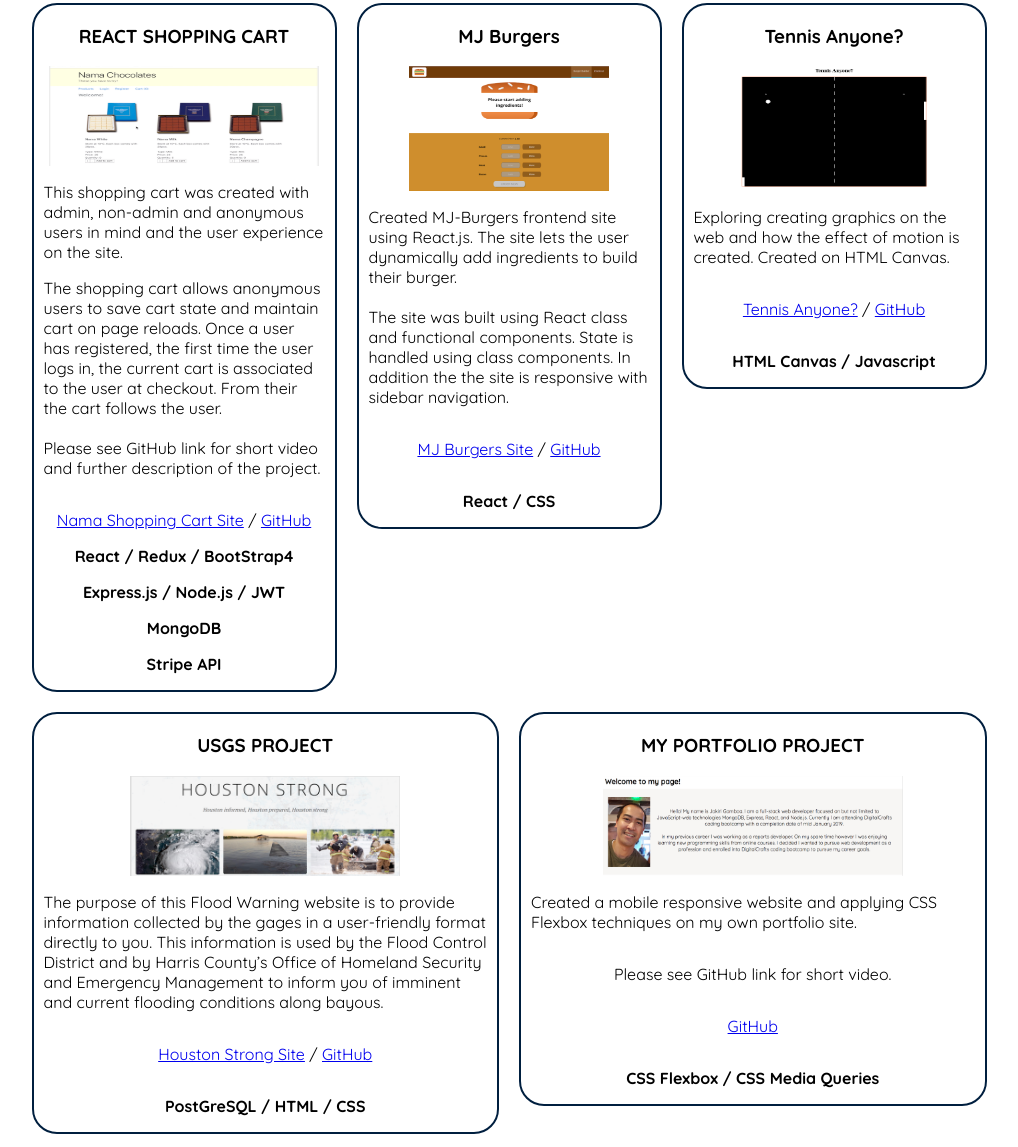
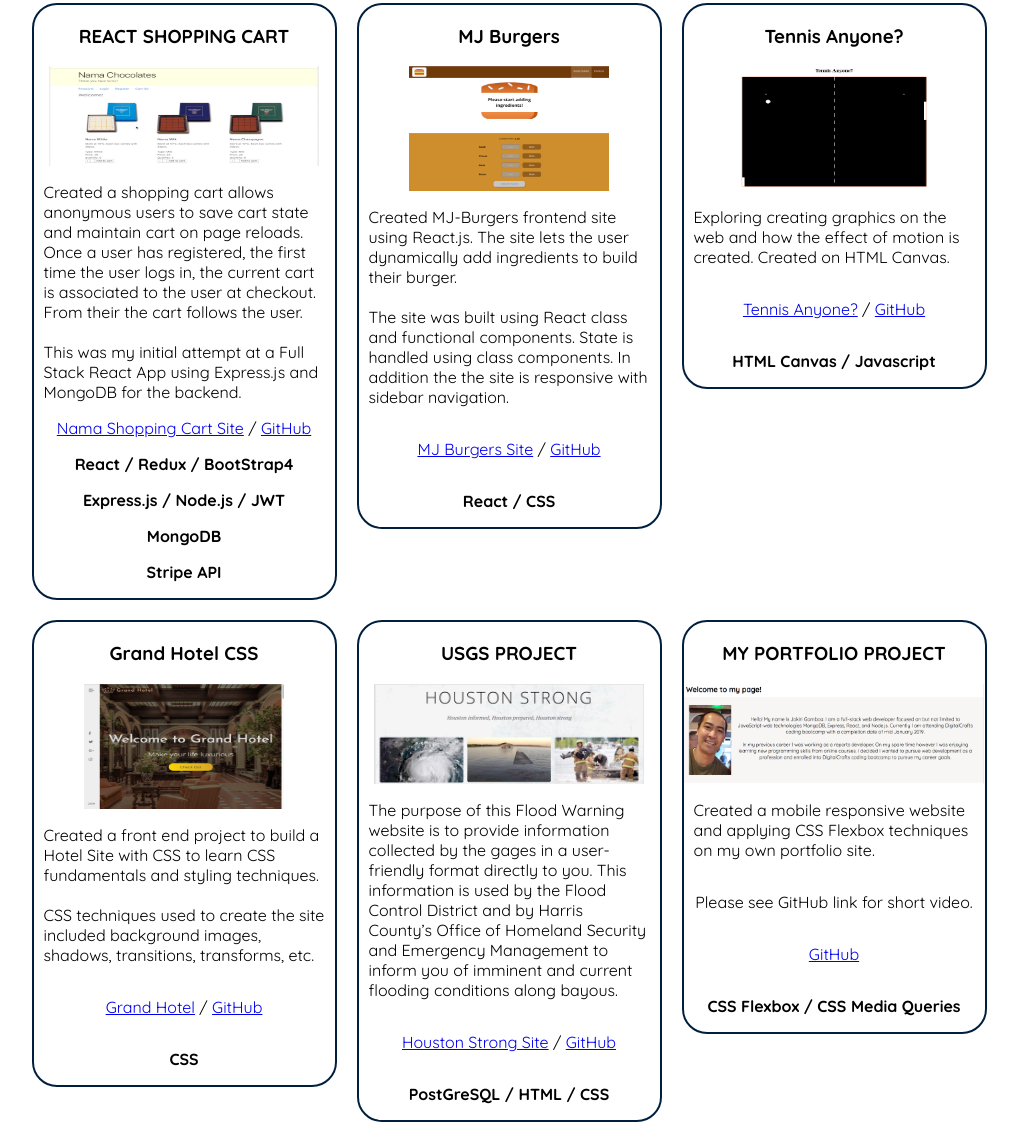
Before and after one commit to jg00/portfolio-jg, a website: page index.html in a window 1280 px wide. Shown: the part 337-1484 px from the top of the page, without its empty margins (131-1149 px from the left). Drawn offline with Linux system fonts and the light colour scheme.

Commit message:
Added Grand Hotel CSS Project.

```diff
--- a/index.html
+++ b/index.html
@@ -52,16 +52,18 @@
           <div id="item-h2" class="class-content-attributes">
             <div id="item-h2-inner-flex">
               <p class="item-h2-inner-flex-p">
-                Hello! My name is Jakiri Gamboa. I am an aspiring Full Stack Web Developer
-                focused on but not limited to JavaScript web technologies - React.js,
-                Express.js, MongoDB, and Node.js. I graduated from DigitalCrafts'
-                coding bootcamp January 2019 here in Houston.
+                Hello! My name is Jakiri Gamboa. I am an aspiring Full Stack Web
+                Developer focused on but not limited to JavaScript web
+                technologies - React.js, Express.js, MongoDB, and Node.js. I
+                graduated from DigitalCrafts' coding bootcamp January 2019 here
+                in Houston.
               </p>
               <br />
               <p class="item-h2-inner-flex-p">
-                I was working as a Reports Developer. In my spare time, I enjoy learning to code and decided to take a step forward
-                in my career as a Web Developer. Below are just a few of my projects I've worked on with my teammates in class and individually after
-                my cohort completed.
+                I enjoy learning to code and decided to take a step forward in
+                my career as a Web Developer. Below are just a few of my
+                projects I've worked on with my teammates in class and
+                individually after my cohort completed.
               </p>
             </div>
           </div>
@@ -94,12 +96,16 @@
               </p>
 
               <p>
-                <a href="https://houston-water-levels.herokuapp.com/"
-                  target="_blank">Houston Strong Site</a
+                <a
+                  href="https://houston-water-levels.herokuapp.com/"
+                  target="_blank"
+                  >Houston Strong Site</a
                 >
                 /
-                <a href="https://github.com/jg00/Houston-Flood-Gauges.git"
-                  target='_blank'>GitHub</a
+                <a
+                  href="https://github.com/jg00/Houston-Flood-Gauges.git"
+                  target="_blank"
+                  >GitHub</a
                 >
               </p>
 
@@ -156,25 +162,19 @@
               />
 
               <p>
-                This shopping cart was created with admin, non-admin and
-                anonymous users in mind and the user experience on the site.
-                <br>
-                <div>
-
-                The shopping cart allows anonymous users to save cart state and
-                maintain cart on page reloads. Once a user has registered, the
-                first time the user logs in, the current cart is associated to
-                the user at checkout. From their the cart follows the user.
-              </div>
-
-                <br>
-                <div>
-                Please see GitHub link for short video and further description
-                of the project.
-              </div>
+                Created a shopping cart allows anonymous users to save cart
+                state and maintain cart on page reloads. Once a user has
+                registered, the first time the user logs in, the current cart is
+                associated to the user at checkout. From their the cart follows
+                the user.
+                <br /><br />
+                This was my initial attempt at a Full Stack React App using
+                Express.js and MongoDB for the backend.
               </p>
               <div>
-                <a href="https://nama-sweets.herokuapp.com/" target="_blank">Nama Shopping Cart Site</a>
+                <a href="https://nama-sweets.herokuapp.com/" target="_blank"
+                  >Nama Shopping Cart Site</a
+                >
                 /
                 <a
                   href="https://github.com/jg00/project-sweets-shopping-cart-ver02"
@@ -198,26 +198,32 @@
             >
               <h3>MJ Burgers</h3>
 
-
               <img
                 src="images/burger-med.png"
                 alt=""
                 class="resize-med-img-portfolio"
               />
 
-
               <p>
-                    Created MJ-Burgers frontend site using React.js. The site lets the user dynamically add ingredients to build their burger.
-                    <br><br>
-                    The site was built using React class and functional components. State is handled using class components. In addition the the site is responsive with sidebar navigation.
+                Created MJ-Burgers frontend site using React.js. The site lets
+                the user dynamically add ingredients to build their burger.
+                <br /><br />
+                The site was built using React class and functional components.
+                State is handled using class components. In addition the the
+                site is responsive with sidebar navigation.
               </p>
               <!-- <p>Please see GitHub link for short video.</p> -->
               <p>
-
-                    <a href="http://mj-burgers.surge.sh/"  target="_blank">MJ Burgers Site</a> /
+                <a href="http://mj-burgers.surge.sh/" target="_blank"
+                  >MJ Burgers Site</a
+                >
+                /
 
                 <a
-                    href="https://github.com/jg00/proj-MJ-Burgers.git"  target="_blank">GitHub</a>
+                  href="https://github.com/jg00/proj-MJ-Burgers.git"
+                  target="_blank"
+                  >GitHub</a
+                >
               </p>
 
               <div class="technologies-formatting">
@@ -226,13 +232,11 @@
             </div>
           </div>
 
-
           <div id="item-m5">
             <div
               class="class-content-attributes-padding-left-right rcorners class-content-attributes-margin-all div-flex-mini-container"
             >
               <h3>Tennis Anyone?</h3>
-
 
               <img
                 src="images/tennis-small.png"
@@ -240,19 +244,22 @@
                 class="resize-med-img-portfolio"
               />
 
-
               <p>
-                  Exploring creating graphics on the web and how the effect of motion is created.
-                  Created on HTML Canvas.
-
+                Exploring creating graphics on the web and how the effect of
+                motion is created. Created on HTML Canvas.
               </p>
               <!-- <p>Please see GitHub link for short video.</p> -->
               <p>
-
-                    <a href="http://tennis-jg.surge.sh/"  target="_blank">Tennis Anyone?</a> /
+                <a href="http://tennis-jg.surge.sh/" target="_blank"
+                  >Tennis Anyone?</a
+                >
+                /
 
                 <a
-                    href="https://github.com/jg00/proj-Tennis-Game.git"  target="_blank">GitHub</a>
+                  href="https://github.com/jg00/proj-Tennis-Game.git"
+                  target="_blank"
+                  >GitHub</a
+                >
               </p>
 
               <div class="technologies-formatting">
@@ -261,7 +268,44 @@
             </div>
           </div>
 
+          <div id="item-m6">
+            <div
+              class="class-content-attributes-padding-left-right rcorners class-content-attributes-margin-all div-flex-mini-container"
+            >
+              <h3>Grand Hotel CSS</h3>
 
+              <img
+                src="images/hotel-small.png"
+                alt=""
+                class="resize-med-img-portfolio"
+              />
+
+              <p>
+                Created a front end project to build a Hotel Site with CSS to
+                learn CSS fundamentals and styling techniques.
+
+                <br /><br />CSS techniques used to create the site included
+                background images, shadows, transitions, transforms, etc.
+              </p>
+              <!-- <p>Please see GitHub link for short video.</p> -->
+              <p>
+                <a href="http://grand-hotel-jg.surge.sh/" target="_blank"
+                  >Grand Hotel</a
+                >
+                /
+
+                <a
+                  href="https://github.com/jg00/proj-Hotel-CSS.git"
+                  target="_blank"
+                  >GitHub</a
+                >
+              </p>
+
+              <div class="technologies-formatting">
+                <p>CSS</p>
+              </div>
+            </div>
+          </div>
         </div>
       </div>
     </main>
--- a/style.css
+++ b/style.css
@@ -167,6 +167,7 @@ img {
   flex-wrap: wrap;
   /* width: 100%; */
   /* align-items: stretch; */
+  /* align-content: flex-start; */
   /* justify-content: space-evenly; */
   /* min-height: 30vh; */
   /* flex-basis: 25vh; */
@@ -176,12 +177,12 @@ img {
   /* padding: 10px; */
 }
 
-/* USGS - 4th */
+/* USGS - 5th */
 #main #item-m1 {
   /* flex: 1 1 50%; */
   flex-grow: 1;
   flex-basis: 25%;
-  order: 4;
+  order: 5;
   /* background-color: orange; */
   /* border: 1px solid white; */
   /* padding: 10px 0; */
@@ -191,14 +192,14 @@ img {
   min-width: 325px;
 }
 
-/* Portfolio - 5th */
+/* Portfolio - 6th */
 #main #item-m2 {
   /* flex: 1 1 50%; */
   /* background-color: lightblue; */
   /* padding: 10px; */
   flex-grow: 1;
   flex-basis: 25%;
-  order: 5;
+  order: 6;
   /* padding: 10px 0; */
 
   /* flex: 1 1 25%; */
@@ -244,6 +245,21 @@ img {
   flex-grow: 1;
   flex-basis: 25%;
   order: 3;
+  /* padding: 10px 0; */
+
+  /* flex: 1 1 25%; */
+  /* width: 25%; */
+  min-width: 325px;
+}
+
+/* Grand-Hotel - 4th */
+#main #item-m6 {
+  /* flex: 1 1 50%; */
+  /* background-color: green; */
+  /* padding: 10px; */
+  flex-grow: 1;
+  flex-basis: 25%;
+  order: 4;
   /* padding: 10px 0; */
 
   /* flex: 1 1 25%; */
```
Also changed, not shown: images/hotel-small.png (added). Lines whose indentation alone changed are shown as unchanged.
